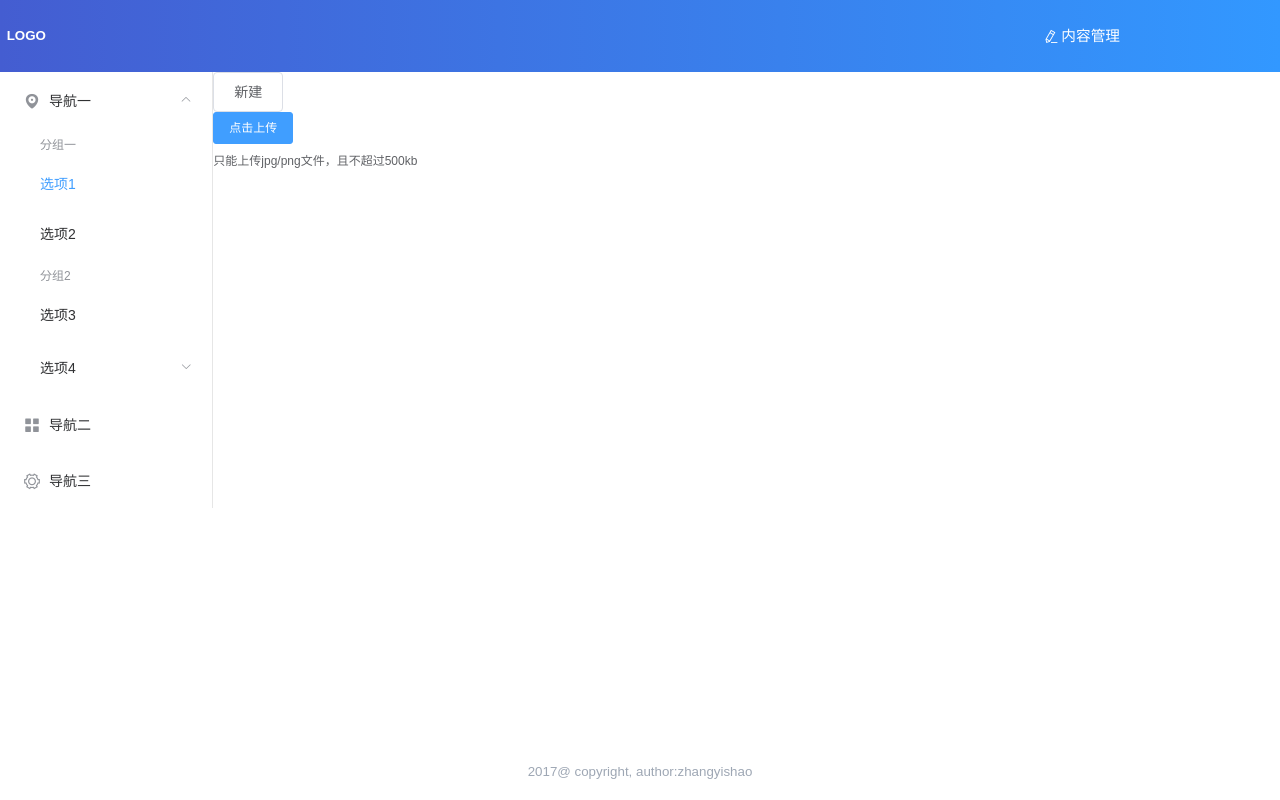
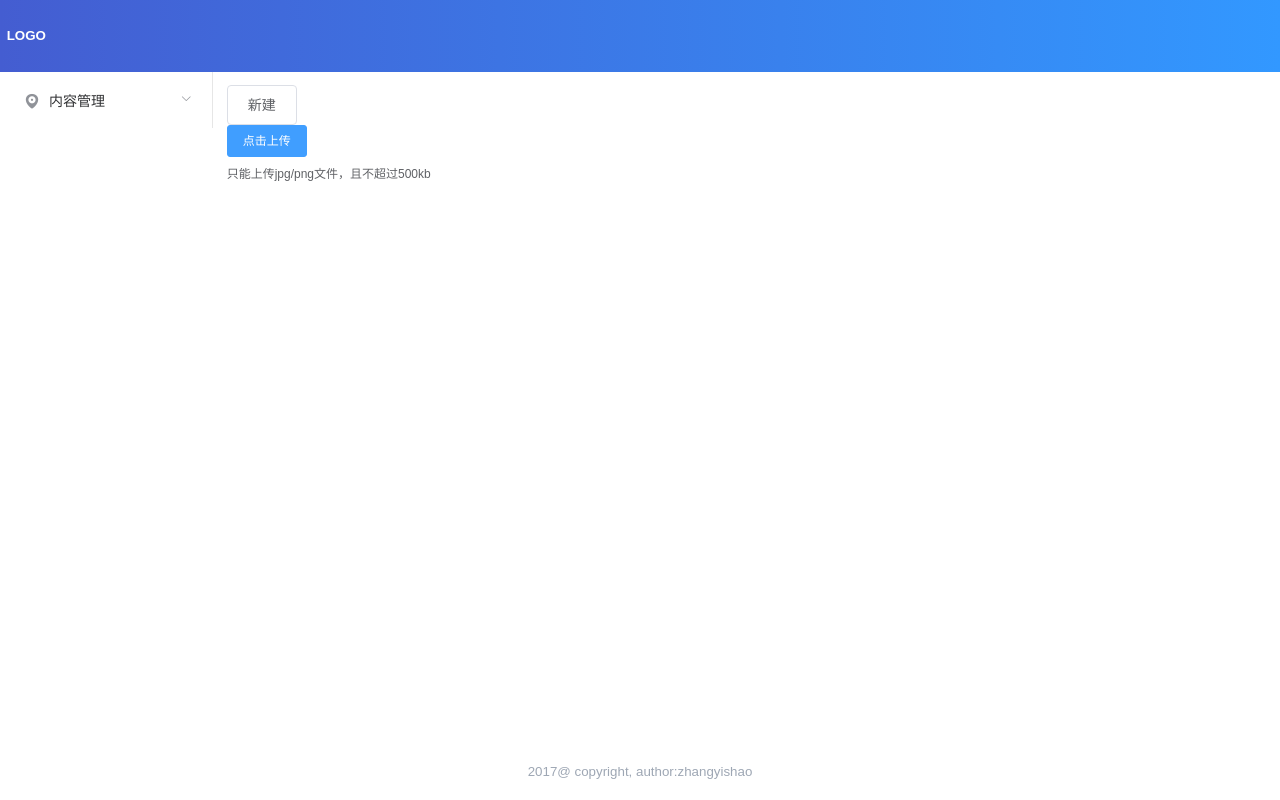
Before and after one commit to zunshao/zyr_project, a Vue app: page / in a window 1280 px wide. Built offline with nearby package versions, Linux system fonts and the light colour scheme.

Commit message:
头部及左侧导航局部调整

```diff
--- a/src/components/mainContent.vue
+++ b/src/components/mainContent.vue
@@ -2,36 +2,20 @@
   <el-row class="tac">
     <el-col :span="4">
       <el-menu
-        default-active="1-1"
         class="el-menu-vertical-demo"
         @open="handleOpen"
         @close="handleClose">
         <el-submenu index="1">
           <template slot="title">
             <i class="el-icon-location"></i>
-            <span>导航一</span>
+            <span>内容管理</span>
           </template>
           <el-menu-item-group>
-            <template slot="title">分组一</template>
-            <el-menu-item index="1-1">选项1</el-menu-item>
-            <el-menu-item index="1-2">选项2</el-menu-item>
+            <el-menu-item index="1-1">设备管理</el-menu-item>
+            <el-menu-item index="1-2">设备点检</el-menu-item>
+            <el-menu-item index="1-3">设备维护</el-menu-item>
           </el-menu-item-group>
-          <el-menu-item-group title="分组2">
-            <el-menu-item index="1-3">选项3</el-menu-item>
-          </el-menu-item-group>
-          <el-submenu index="1-4">
-            <template slot="title">选项4</template>
-            <el-menu-item index="1-4-1">选项1</el-menu-item>
-          </el-submenu>
         </el-submenu>
-        <el-menu-item index="2">
-          <i class="el-icon-menu"></i>
-          <span slot="title">导航二</span>
-        </el-menu-item>
-        <el-menu-item index="3">
-          <i class="el-icon-setting"></i>
-          <span slot="title">导航三</span>
-        </el-menu-item>
       </el-menu>
     </el-col>
     <el-col :span="20" class="content">
@@ -61,10 +45,10 @@ export default {
   },
   methods: {
     handleOpen(key, keyPath) {
-      console.log(key, keyPath);
+      //console.log(key, keyPath);
     },
     handleClose(key, keyPath) {
-      console.log(key, keyPath);
+      //console.log(key, keyPath);
     }
   }
 }
@@ -75,5 +59,6 @@ export default {
   min-height: 10rem;
   max-height: 84vh;
   overflow-y: auto;
+  padding: 1rem;
 }
 </style>
--- a/src/components/topNav.vue
+++ b/src/components/topNav.vue
@@ -3,39 +3,12 @@
     <div class="logo">
       LOGO
     </div>
-    <ul class="nav-show">
-      <li class="nav-active"><i class="el-icon-edit"></i>内容管理</li>
-      <!--<li><Icon type="ios-keypad" />admin</li>
-      <li><Icon type="ios-analytics"></Icon> 意见建议</li>-->
-    </ul>
   </div>
 </template>
 
 <script>
 export default {
-  data() {
-    return {
-      activeIndex: '1',
-      activeIndex2: '1'
-    }
-  },
-  props: [
 
-  ],
-  components: {
-
-  },
-  computed: {
-
-  },
-  mounted() {
-
-  },
-  methods: {
-    handleSelect(key, keyPath) {
-      console.log(key, keyPath);
-    }
-  }
 }
 </script>
 
@@ -56,35 +29,4 @@ export default {
     color: #fff;
     float: left;
   }
-  .nav-show{
-    overflow: hidden;
-    float: right;
-    margin-right: 12rem;
-  }
-  .nav-show li{
-    display: inline-block;
-    float: left;
-    width: fit-content;
-    font-size: 1.1rem;
-    color: #eee;
-    margin-right: 2rem;
-    cursor: pointer;
-    font-weight: 500;
-    transition: all .2s ease-in-out;
-  }
-  .nav-show li:hover{
-    color: #fff;
-    transition: all .2s ease-in-out;
-  }
-  .nav-show .nav-active{
-    color: #fff;
-  }
-  .nav-show li:last-child{
-    margin-right: 0;
-  }
-  .nav-show li i{
-    margin-right: .2rem;
-    display: inline-block;
-    vertical-align: middle;
-  }
 </style>
```
